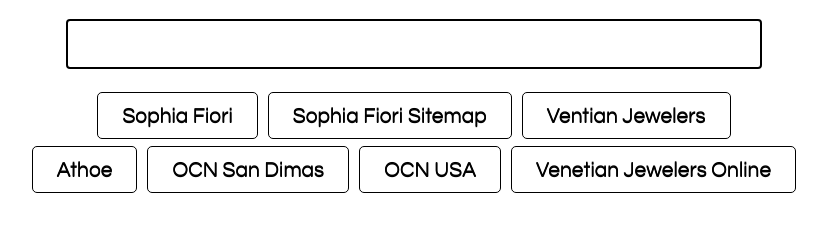
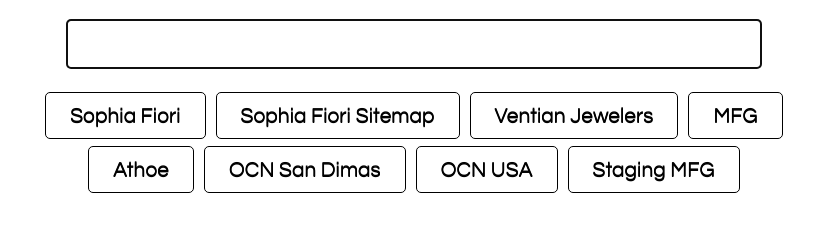
Before and after one commit to berntrek/berntrek.github.io, a plain HTML site: page index.html in a window 1280 px wide. Shown: the part 211-442 px from the top of the page, without its empty margins (226-1053 px from the left). Drawn offline with Linux system fonts and the light colour scheme.

Commit message:
more buttons and focus

```diff
--- a/index.html
+++ b/index.html
@@ -5,27 +5,36 @@
   <link rel="stylesheet" type="text/css" href="mystyle.css"
 </head>
 
-<body>
+<body onload="focus()">
   <div>
     <h1 id="title">Bernard Bachoura<h1>
   </div>
 
   <center><div id="searchDiv">
-    <form action="https://google.com/search" method="get">
-      <input type="text" name="q" id="search">
+    <form action="https://google.com/search" method="get" target="_blank">
+      <input type="text" name="q" id="search" onFocus="clearForm()">
     </form>
   </div></center>
 
   <div id="links" class="center">
-    <a href='https://www.sophiafiori.com' class='button'>Sophia Fiori</a>
-    <a href='http://design.sophiafiori.com/sitemap/' class='button'>Sophia Fiori Sitemap</a>
-    <a href='https://www.venetianjewelers.com' class='button'>Ventian Jewelers</a>
+    <a target="_blank" href='https://www.sophiafiori.com' class='button'>Sophia Fiori</a>
+    <a target="_blank" href='http://design.sophiafiori.com/sitemap/' class='button'>Sophia Fiori Sitemap</a>
+    <a target="_blank" href='https://www.venetianjewelers.com' class='button'>Ventian Jewelers</a>
+    <a target="_blank" href='http://www.elbasoft.com/manufacturing/main_login.asp' class='button'>MFG</a>
   </div>
   <div id="links" class="center">
-    <a href='http://athoe.org/index.aspx' class='button'>Athoe</a>
-    <a href='http://www.ocnsandimas.com/sandbox/' class='button'>OCN San Dimas</a>
-    <a href='http://www.ocnusa.com/' class='button'>OCN USA</a>
-    <a href='https://www.venetianjewelersonline.com' class='button'>Venetian Jewelers Online</a>
+    <a target="_blank" href='http://athoe.org/index.aspx' class='button'>Athoe</a>
+    <a target="_blank" href='http://www.ocnsandimas.com/sandbox/' class='button'>OCN San Dimas</a>
+    <a target="_blank" href='http://www.ocnusa.com/' class='button'>OCN USA</a>
+    <a target="_blank" href='http://staging.elbasoft.com/Login.aspx?gotoscreen=/default.aspx' class='button'>Staging MFG</a>
   </div>
 </body>
+<script>
+  function clearForm() {
+    document.getElementById("search").value = "";
+  }
+  function focus() {
+    document.getElementById("search").focus();
+  }
+</script>
 </html>
```
